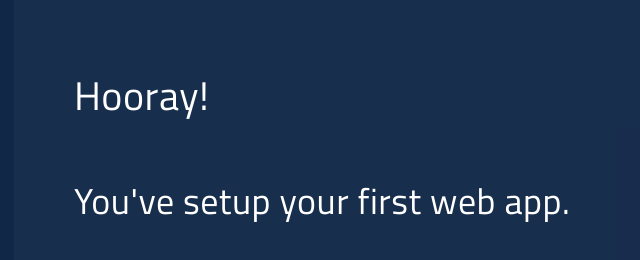
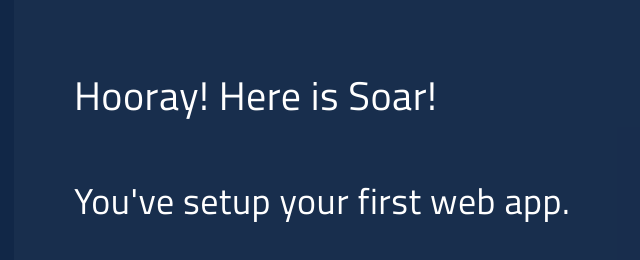
Before and after one commit to SoarHuang/meldCX-sample-app, a plain HTML site: page index.html in a window 1280 px wide. Shown: the part 128-388 px from the top of the page, without its empty margins (146-786 px from the left). Drawn offline with Linux system fonts and the light colour scheme.

Commit message:
Change showing words

```diff
--- a/index.html
+++ b/index.html
@@ -18,7 +18,7 @@
 <body>
     <article class="p-large">
         <img src="/logo-white.svg" alt="MeldCX" class="logo m-b-large">
-        <h1>Hooray!</h1>
+        <h1>Hooray! Here is Soar!</h1>
         <h2>You've setup your first web app.</h2>
     </article>
 </body>
```
